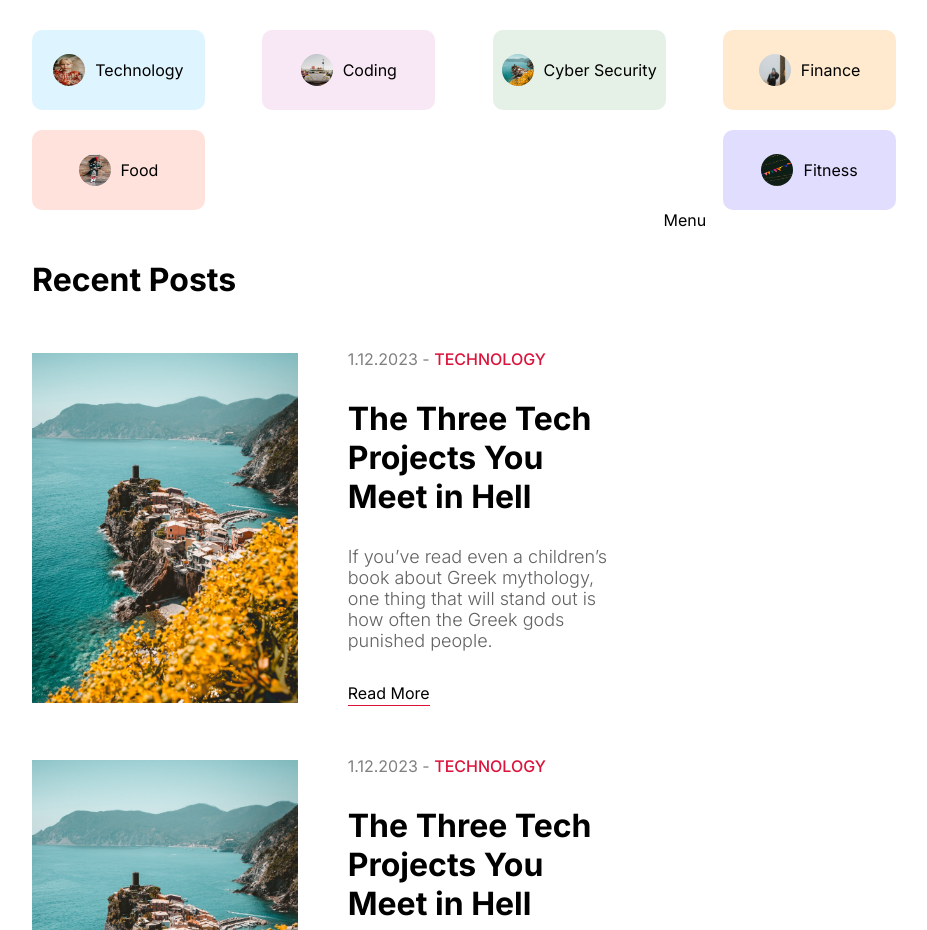
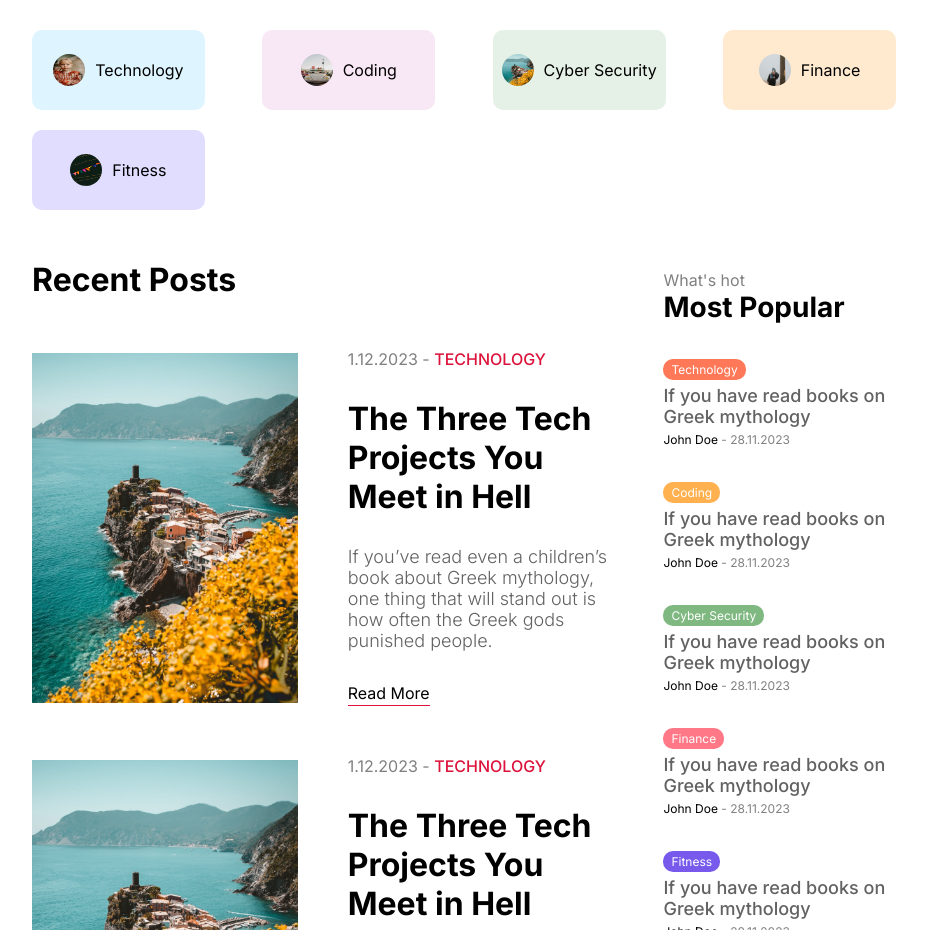
Before and after one commit to max-ajwang/nextjs-blog, a Next.js app: page / in a window 1280 px wide. Shown: the part 1060-1990 px from the top of the page, without its empty margins (176-1103 px from the left). Built offline with nearby package versions, Linux system fonts and the light colour scheme.

Commit message:
Side Menu Component Design

```diff
--- a/src/components/categoryList/CategoryList.jsx
+++ b/src/components/categoryList/CategoryList.jsx
@@ -62,19 +62,6 @@ const CategoryList = () => {
         </Link>
         <Link
           href="/blog?cat=style"
-          className={`${styles.category} ${styles.food}`}
-        >
-          <Image
-            src="/travel.png"
-            alt=""
-            width={32}
-            height={32}
-            className={styles.image}
-          />
-          food
-        </Link>
-        <Link
-          href="/blog?cat=style"
           className={`${styles.category} ${styles.fitness}`}
         >
           <Image
--- a/src/components/categoryList/categoryList.module.css
+++ b/src/components/categoryList/categoryList.module.css
@@ -30,10 +30,6 @@
 
 .category.cyberSecurity {
   background-color: #7fb88133;
-}
-
-.category.food {
-  background-color: #ff795736;
 }
 
 .category.finance {
--- a/src/components/menu/Menu.jsx
+++ b/src/components/menu/Menu.jsx
@@ -1,8 +1,26 @@
 import React from 'react';
 import styles from './menu.module.css';
+import Link from 'next/link';
+import Image from 'next/image';
+import MenuPosts from '../menuPosts/MenuPosts';
+import MenuCategories from '../menuCategories/MenuCategories';
 
 const Menu = () => {
-  return <div className={styles.container}>Menu</div>;
+  return (
+    <div className={styles.container}>
+      <h2 className={styles.subTitle}>{"What's hot"}</h2>
+      <h1 className={styles.title}>Most Popular</h1>
+      <MenuPosts withImage={false} />
+      {/*Categories Section*/}
+      <h2 className={styles.subTitle}>Discover by topic</h2>
+      <h1 className={styles.title}>Categories</h1>
+      <MenuCategories />
+      {/*Editor's Pick Section */}
+      <h2 className={styles.subTitle}>Chosen by the editor</h2>
+      <h1 className={styles.title}>Editor's Pick</h1>
+      <MenuPosts withImage={true} />
+    </div>
+  );
 };
 
 export default Menu;
--- a/src/components/menu/menu.module.css
+++ b/src/components/menu/menu.module.css
@@ -1,3 +1,14 @@
 .container {
   flex: 2;
+  margin-top: 60px;
 }
+
+.subTitle {
+  color: gray;
+  font-size: 16px;
+  font-weight: 400;
+}
+
+.title {
+  font-size: 28px;
+}
--- /dev/null
+++ b/src/components/menuCategories/MenuCategories.jsx
@@ -0,0 +1,42 @@
+import Link from 'next/link';
+import React from 'react';
+import styles from './menuCategories.module.css';
+
+const MenuCategories = () => {
+  return (
+    <div className={styles.categoryList}>
+      <Link
+        href="/blog?cat=style"
+        className={`${styles.categoryItem} ${styles.technology}`}
+      >
+        Technology
+      </Link>
+      <Link
+        href="/blog?cat=style"
+        className={`${styles.categoryItem} ${styles.coding}`}
+      >
+        Coding
+      </Link>
+      <Link
+        href="/blog?cat=style"
+        className={`${styles.categoryItem} ${styles.cyberSecurity}`}
+      >
+        Cyber Security
+      </Link>
+      <Link
+        href="/blog?cat=style"
+        className={`${styles.categoryItem} ${styles.finance}`}
+      >
+        Finance
+      </Link>
+      <Link
+        href="/blog?cat=style"
+        className={`${styles.categoryItem} ${styles.fitness}`}
+      >
+        Fitness
+      </Link>
+    </div>
+  );
+};
+
+export default MenuCategories;
--- /dev/null
+++ b/src/components/menuCategories/menuCategories.module.css
@@ -0,0 +1,33 @@
+.categoryList {
+  margin-top: 35px;
+  margin-bottom: 60px;
+  display: flex;
+  flex-wrap: wrap;
+  gap: 20px;
+}
+
+.categoryItem {
+  padding: 10px 25px;
+  border-radius: 10px;
+  font-size: 14px;
+}
+
+.categoryItem.technology {
+  background-color: #57c4ff31;
+}
+
+.categoryItem.coding {
+  background-color: #da85c731;
+}
+
+.categoryItem.cyberSecurity {
+  background-color: #7fb88133;
+}
+
+.categoryItem.finance {
+  background-color: #ffb04f45;
+}
+
+.categoryItem.fitness {
+  background-color: #5e4fff31;
+}
--- /dev/null
+++ b/src/components/menuPosts/MenuPosts.jsx
@@ -0,0 +1,110 @@
+import Image from 'next/image';
+import Link from 'next/link';
+import React from 'react';
+import styles from './menuPosts.module.css';
+
+const MenuPosts = ({ withImage }) => {
+  return (
+    <div className={styles.items}>
+      <Link href="/" className={styles.item}>
+        {withImage && (
+          <div className={styles.imageContainer}>
+            <Image src="/p1.jpeg" alt="" fill className={styles.image} />
+          </div>
+        )}
+        <div className={styles.textContainer}>
+          <span className={`${styles.category} ${styles.technology}`}>
+            Technology
+          </span>
+          <h3 className={styles.postTitle}>
+            If you have read books on Greek mythology
+          </h3>
+          <div className={styles.detail}>
+            <span className={styles.userName}>John Doe</span>
+            <span className={styles.date}> - 28.11.2023</span>
+          </div>
+        </div>
+      </Link>
+
+      <Link href="/" className={styles.item}>
+        {withImage && (
+          <div className={styles.imageContainer}>
+            <Image src="/p1.jpeg" alt="" fill className={styles.image} />
+          </div>
+        )}
+        <div className={styles.textContainer}>
+          <span className={`${styles.category} ${styles.coding}`}>Coding</span>
+          <h3 className={styles.postTitle}>
+            If you have read books on Greek mythology
+          </h3>
+          <div className={styles.detail}>
+            <span className={styles.userName}>John Doe</span>
+            <span className={styles.date}> - 28.11.2023</span>
+          </div>
+        </div>
+      </Link>
+
+      <Link href="/" className={styles.item}>
+        {withImage && (
+          <div className={styles.imageContainer}>
+            <Image src="/p1.jpeg" alt="" fill className={styles.image} />
+          </div>
+        )}
+        <div className={styles.textContainer}>
+          <span className={`${styles.category} ${styles.cyberSecurity}`}>
+            Cyber Security
+          </span>
+          <h3 className={styles.postTitle}>
+            If you have read books on Greek mythology
+          </h3>
+          <div className={styles.detail}>
+            <span className={styles.userName}>John Doe</span>
+            <span className={styles.date}> - 28.11.2023</span>
+          </div>
+        </div>
+      </Link>
+
+      <Link href="/" className={styles.item}>
+        {withImage && (
+          <div className={styles.imageContainer}>
+            <Image src="/p1.jpeg" alt="" fill className={styles.image} />
+          </div>
+        )}
+        <div className={styles.textContainer}>
+          <span className={`${styles.category} ${styles.finance}`}>
+            Finance
+          </span>
+          <h3 className={styles.postTitle}>
+            If you have read books on Greek mythology
+          </h3>
+          <div className={styles.detail}>
+            <span className={styles.userName}>John Doe</span>
+            <span className={styles.date}> - 28.11.2023</span>
+          </div>
+        </div>
+      </Link>
+
+      <Link href="/" className={styles.item}>
+        {withImage && (
+          <div className={styles.imageContainer}>
+            <Image src="/p1.jpeg" alt="" fill className={styles.image} />
+          </div>
+        )}
+        <div className={styles.textContainer}>
+          <span className={`${styles.category} ${styles.fitness}`}>
+            Fitness
+          </span>
+          <h3 className={styles.postTitle}>
+            If you have read books on Greek mythology
+          </h3>
+          <div className={styles.detail}>
+            <span className={styles.userName}>John Doe</span>
+            <span className={styles.date}> - 28.11.2023</span>
+          </div>
+        </div>
+      </Link>
+    </div>
+  );
+};
+
+export default MenuPosts;
--- /dev/null
+++ b/src/components/menuPosts/menuPosts.module.css
@@ -0,0 +1,74 @@
+.items {
+  margin-top: 35px;
+  margin-bottom: 60px;
+  display: flex;
+  flex-direction: column;
+  gap: 35px;
+}
+
+.item {
+  display: flex;
+  align-items: center;
+  gap: 20px;
+}
+
+.imageContainer {
+  flex: 1;
+  aspect-ratio: 1/1;
+  position: relative;
+}
+
+.image {
+  border-radius: 50px;
+  border: 3px solid lightgray;
+  object-fit: cover;
+}
+
+.textContainer {
+  flex: 4;
+  display: flex;
+  flex-direction: column;
+  gap: 5px;
+}
+
+.category {
+  padding: 3px 8px;
+  border-radius: 10px;
+  font-size: 12px;
+  color: white;
+  width: max-content;
+}
+
+.category.technology {
+  background-color: #ff7857;
+}
+
+.coding {
+  background-color: #ffb14f;
+}
+
+.cyberSecurity {
+  background-color: #7fb881;
+}
+
+.finance {
+  background-color: #ff7887;
+}
+
+.fitness {
+  background-color: #775aec;
+}
+
+.postTitle {
+  font-size: 18px;
+  font-weight: 500;
+  color: var(--softTextColor);
+}
+
+.detail {
+  font-size: 12px;
+}
+
+.date {
+  color: gray;
+}
```
